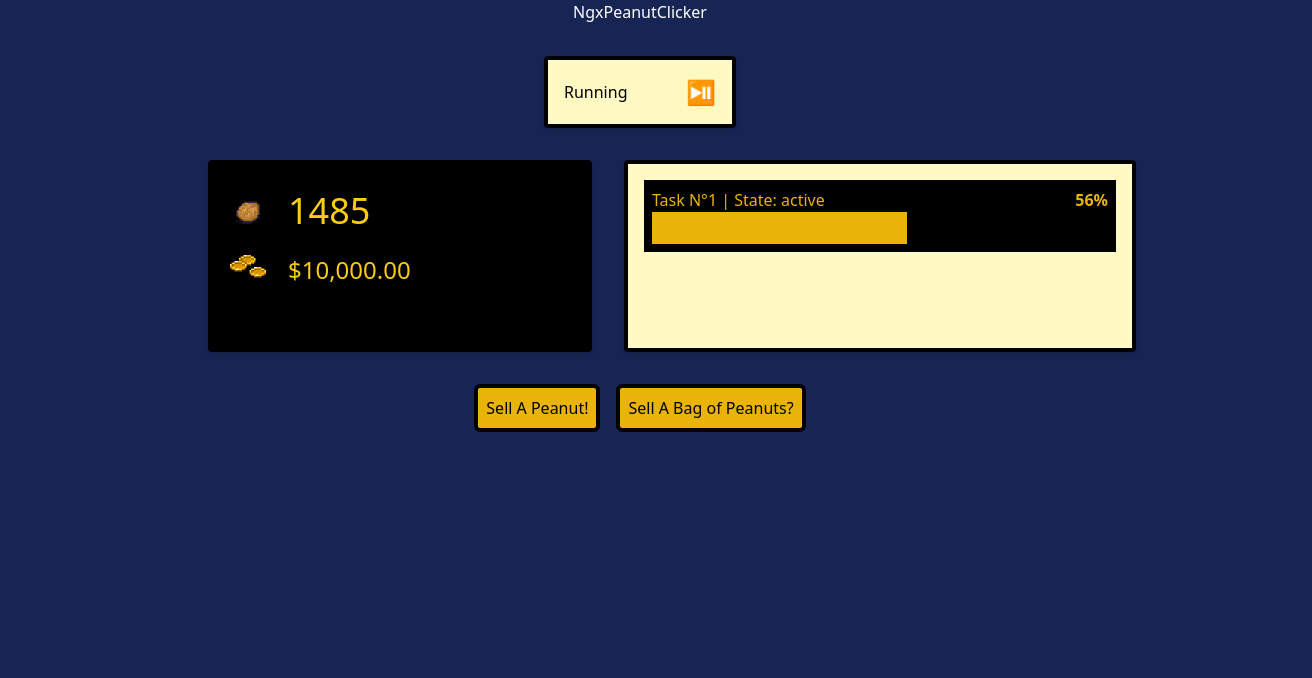
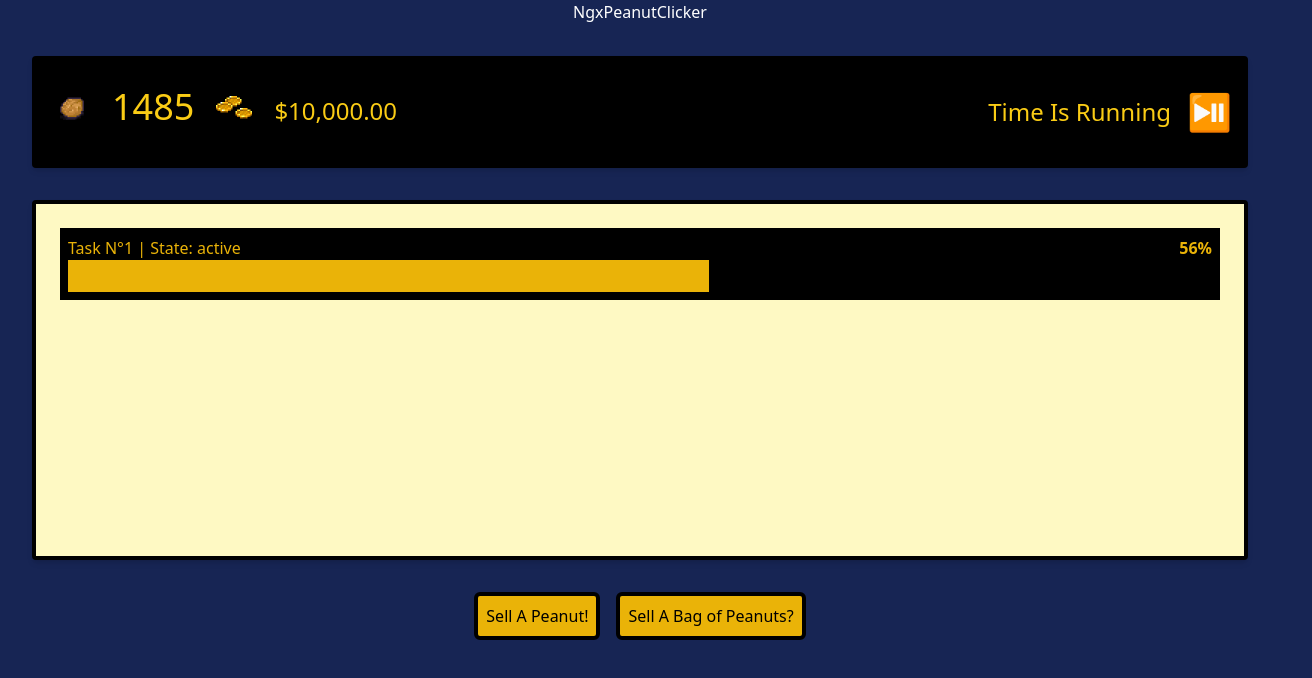
Before and after one commit to TwelveP/ngx-peanut-clicker, an Angular app: page /peanuts in a window 1280 px wide. Both pictures are taken after a click on the button "Sell A Bag of Peanuts?". Shown: the top 678 px of the page, 1312 px wide, since content can reach past the window. Built offline with nearby package versions, Linux system fonts and the light colour scheme.

Commit message:
style: redesign layout

```diff
--- a/src/app/main-screen/main-screen.component.html
+++ b/src/app/main-screen/main-screen.component.html
@@ -1,13 +1,7 @@
 <h1 class="text-center text-white">NgxPeanutClicker</h1>
 
-<div class="mt-8 mx-auto flex w-48 items-center justify-between gap-4 bg-yellow-100 rounded border-4 border-black shadow-md p-4">
-    <p class="capitalize">{{ clockState$ | async }}</p>
-    <button class="text-2xl"
-        (click)="toggleClockState()">{{ clockStateIcon$ | async }}</button>
-</div>
-
-<div class="m-8 flex gap-4 lg:gap-8 justify-center w-screen">
-    <div class="w-96 max-h-96 bg-black text-yellow-400 rounded shadow-md p-4">
+<div class="m-8 h-28 flex justify-between bg-black text-yellow-400 rounded shadow-md p-4 lg:gap-8">
+    <div class="flex gap-4">
         <div class="flex items-baseline gap-4">
             <img src="assets/peanut2.png" alt="peanut" class="w-12">
             <span class="text-4xl text-bold">{{ peanutStock$ | async }}</span>
@@ -17,8 +11,14 @@
             <span class="text-2xl">{{ totalMoney$ | async | currency }}</span>
         </div>
     </div>
+    <div class="flex items-center justify-between gap-4">
+        <p class="capitalize text-2xl">Time is {{ clockState$ | async }}</p>
+        <button class="text-4xl" (click)="toggleClockState()">{{ clockStateIcon$ | async }}</button>
+    </div>
+</div>
 
-    <app-tasks></app-tasks>
+<div class="m-8 bg-yellow-100 rounded border-4 border-black shadow-md p-4">
+    <app-tasks class="w-full"></app-tasks>
 </div>
 
 <div class="mt-8 flex place-content-center gap-4">
--- a/src/app/main-screen/tasks/tasks.component.html
+++ b/src/app/main-screen/tasks/tasks.component.html
@@ -1,4 +1,4 @@
-<div class="host grid grid-cols-1 gap-4 w-96 lg:w-[32rem] h-48 overflow-auto bg-yellow-100 rounded border-4 border-black shadow-md p-4">
+<div class="host w-full h-80 overflow-auto">
     <ng-container *ngFor="let t of (tasks$ | async)">
         <app-task-queue-item themeClass="yellow" [task]="t">
         </app-task-queue-item>
--- a/src/app/shared/task-queue-item/task-queue-item.component.html
+++ b/src/app/shared/task-queue-item/task-queue-item.component.html
@@ -1,7 +1,8 @@
-<div class="container w-100 grid bg-black text-yellow-500 p-2">
-    <div class="grid grid-cols-2">
+<div class="m-2 bg-black text-yellow-500 p-2">
+    <div class="flex justify-between">
         <p>Task N°{{ task?.taskId }} | State: {{ task?.state }}</p>
         <p class="text-right font-bold">{{ progress$ | async }}%</p>
     </div>
-    <div class="progress bg-yellow-500 text-black text-center h-8" [style.width]="widthPercent$ | async"></div>
+    <div class="progress h-8 bg-yellow-500 text-black text-center"
+        [style.width]="widthPercent$ | async"></div>
 </div>
```
